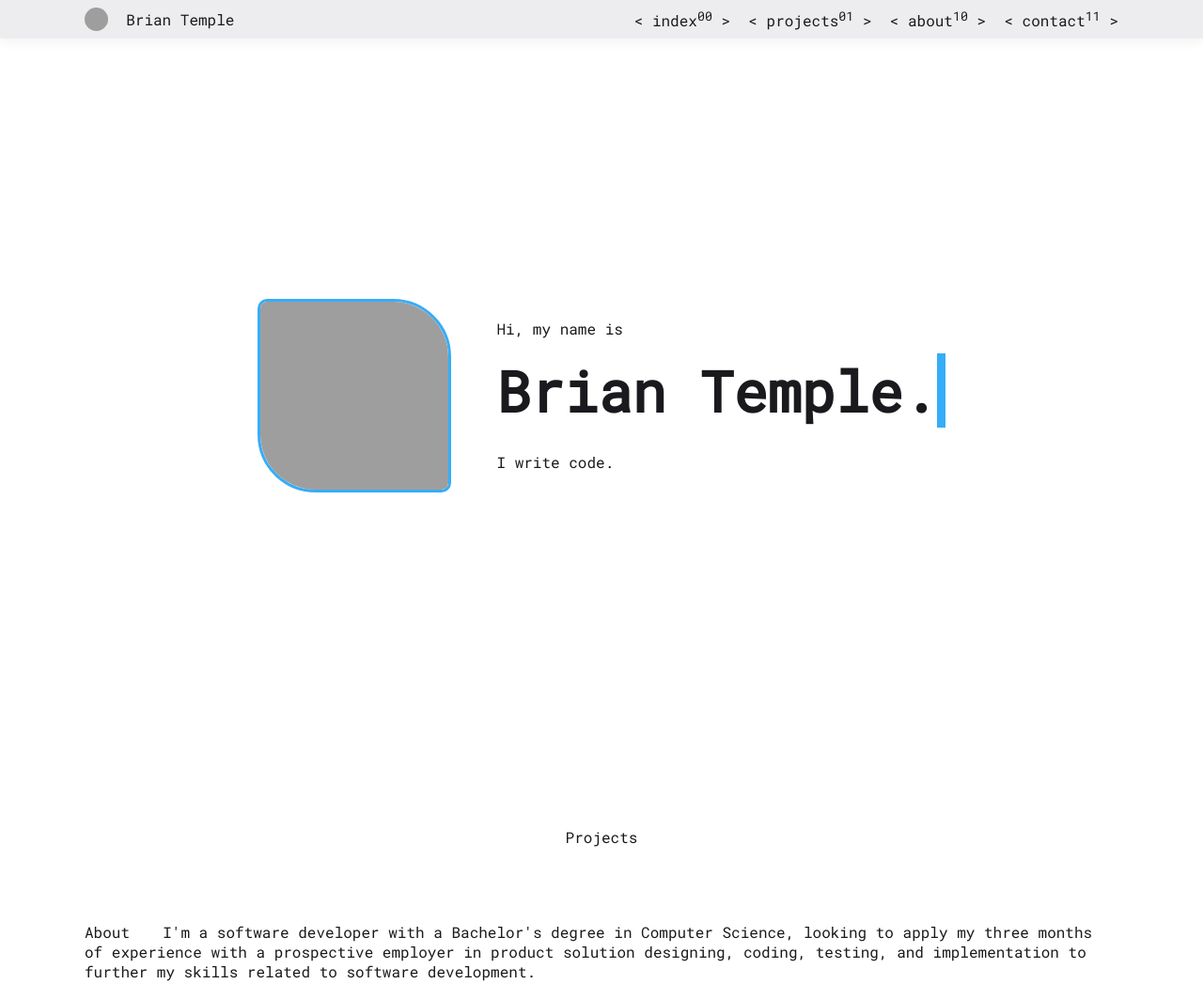
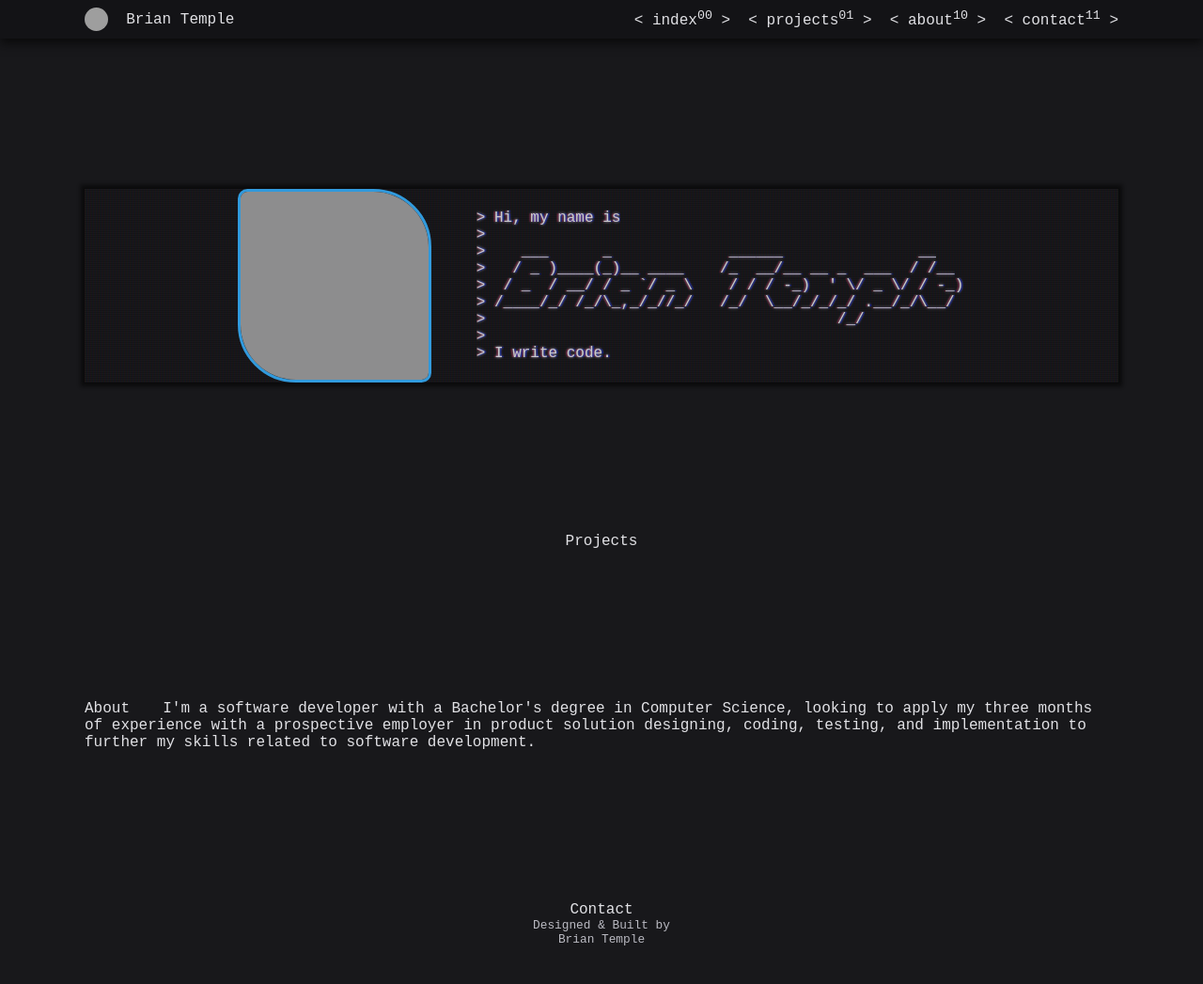
Before and after one commit to TempleBrianM/TempleBrianM.github.io, a plain HTML site: page index.html in a window 1280 px wide. Shown: the top 1047 px of the page at 94% size. After the commit the page ends 1007 px from the top, so only its background shows below. Drawn offline with Linux system fonts and the light colour scheme; grey boxes are pictures that could not be loaded.

Commit message:
Changed font, added CRT effect to intro, overhauled intro

```diff
--- a/index.html
+++ b/index.html
@@ -4,7 +4,7 @@
     <title>Brian Temple</title>
     <link rel="icon" href="icon.jpg">
     <link rel="stylesheet" href="styles/code-style.css">
-    <script src="scripts/index.js"></script>
+    <link rel="stylesheet" href="styles/crt-display.css">
 </head>
 <body>
 <header id="header">
@@ -35,38 +35,64 @@
     </div>
 </header>
 <main>
-    <section id="index">
+    <section class="crt" id="index">
         <div class="fader"
              style="--duration: 0.5s; --delay: 1.2s;">
             <img id="profile-picture"
                  src="images/Brian-Temple-Headshot.jpg"
                  alt="My Profile Image">
         </div>
-        <div class="intro-text">
-            <div class="typing-bounds">
+        <div class="typing-bounds">
                 <div>
-                    <p class="typing"
-                       style="--char: 14; --num-blink: 1; --delay: 0.2s;">
-                        Hi, my name is
+                    <p class="typing" style="--char: 16; --num-blink: 0; --delay-char: 0;">
+                        > Hi, my name is
                     </p>
                 </div>
                 <div>
-                    <h1 class="typing"
-                        id="title"
-                        style="--char: 13; --num-blink: infinite; --delay: 1.5s;">
-                        Brian Temple.
-                    </h1>
+                    <div>
+                    <p class="typing" style="--char: 2; --num-blink: 0; --delay-char: 16;">
+                        >&nbsp;
+                    </p>
+                    </div>
                 </div>
-            </div>
-            <div class="fader"
-                 style="--duration: 0.5s; --delay: 2.9s;">
-                <p class="intro">
-                    I write code.
-                </p>
+                <div>
+                    <p class="typing" style="--char: 51; --num-blink: 0; --delay-char: 18;">
+                        >&nbsp;&nbsp;&nbsp;&nbsp;___&nbsp;&nbsp;&nbsp;&nbsp;&nbsp;&nbsp;_&nbsp;&nbsp;&nbsp;&nbsp;&nbsp;&nbsp;&nbsp;&nbsp;&nbsp;&nbsp;&nbsp;&nbsp;&nbsp;______&nbsp;&nbsp;&nbsp;&nbsp;&nbsp;&nbsp;&nbsp;&nbsp;&nbsp;&nbsp;&nbsp;&nbsp;&nbsp;&nbsp;&nbsp;__<br>
+                    </p>
+                </div>
+                <div>
+                    <p class="typing" style="--char: 53; --num-blink: 0; --delay-char: 69;">
+                        >&nbsp;&nbsp;&nbsp;/&nbsp;_&nbsp;)____(_)__&nbsp;____&nbsp;&nbsp;&nbsp;&nbsp;/_&nbsp;&nbsp;__/__&nbsp;__&nbsp;_&nbsp;&nbsp;___&nbsp;&nbsp;/&nbsp;/__<br>
+                    </p>
+                </div>
+                <div>
+                    <p class="typing" style="--char: 54; --num-blink: 0; --delay-char: 122;">
+                        >&nbsp;&nbsp;/&nbsp;_&nbsp;&nbsp;/&nbsp;__/&nbsp;/&nbsp;_&nbsp;`/&nbsp;_&nbsp;\&nbsp;&nbsp;&nbsp;&nbsp;/&nbsp;/&nbsp;/&nbsp;-_)&nbsp;&nbsp;'&nbsp;\/&nbsp;_&nbsp;\/&nbsp;/&nbsp;-_)<br>
+                    </p>
+                </div>
+                <div>
+                    <p class="typing" style="--char: 53; --num-blink: 0; --delay-char: 176;">
+                        >&nbsp;/____/_/&nbsp;/_/\_,_/_//_/&nbsp;&nbsp;&nbsp;/_/&nbsp;&nbsp;\__/_/_/_/&nbsp;.__/_/\__/<br>
+                    </p>
+                </div>
+                <div>
+                    <p class="typing" style="--char: 43; --num-blink: 0; --delay-char: 229;">
+                        >&nbsp;&nbsp;&nbsp;&nbsp;&nbsp;&nbsp;&nbsp;&nbsp;&nbsp;&nbsp;&nbsp;&nbsp;&nbsp;&nbsp;&nbsp;&nbsp;&nbsp;&nbsp;&nbsp;&nbsp;&nbsp;&nbsp;&nbsp;&nbsp;&nbsp;&nbsp;&nbsp;&nbsp;&nbsp;&nbsp;&nbsp;&nbsp;&nbsp;&nbsp;&nbsp;&nbsp;&nbsp;&nbsp;&nbsp;/_/
+                    </p>
+                </div>
+                <div>
+                    <p class="typing" style="--char: 2; --num-blink: 0; --delay-char: 272;">
+                        >&nbsp;
+                    </p>
+                </div>
+                <div>
+                    <p class="typing" style="--char: 15; --num-blink: infinite; --delay-char: 274;">
+                        > I write code.
+                    </p>
+                </div>
             </div>
         </div>
     </section>
-        <script>setMinHeightIndex();</script>
     <section id="projects">
         Projects
     </section>
@@ -85,7 +111,7 @@
 <footer>
     <div id="footer-content">
         <div>
-            <p class="credit">Designed by<br>Brian Temple</p>
+            <p class="credit">Designed & Built by<br>Brian Temple</p>
         </div>
     </div>
 </footer>
--- a/scripts/index.js
+++ /dev/null
@@ -1,7 +0,0 @@
-// Uses the header's height to set a the index section's minimum height.
-function setMinHeightIndex() {
-    const INDEX = document.getElementById('index');
-    const HEADER = document.getElementById('header');
-
-    INDEX.style.minHeight = 'calc(100vh - ' + HEADER.offsetHeight + 'px)';
-}
--- a/styles/code-style.css
+++ b/styles/code-style.css
@@ -16,20 +16,22 @@
     --clr-accnt: hsl(203, 92%, 59%);
     --clr-accnt-click: hsl(203, 64%, 37%);
     --mn-mx-width: 1100px;
+    --second-per-char: 10ms;
 }
 
-@media (prefers-color-scheme: dark) {
+@media (prefers-color-scheme: light) {
     :root {
         color-scheme: dark;
-        --clr-bg: hsl(240, 6%, 10%);
-        --clr-hd:  hsla(240, 6%, 8%, 0.8);
-        --clr-hd-shdw: hsl(240, 6%, 4%);
-        --clr-txt: hsl(240, 6%, 89%);
-        --clr-txt-click: hsl(240, 6%, 60%);
-        --clr-txt-drk: hsl(240, 6%, 75%);
-        --clr-accnt: hsl(203, 92%, 59%);
-        --clr-accnt-click: hsl(203, 64%, 37%);
+        --clr-bg:           hsl(240, 6%, 10%);
+        --clr-hd:           hsla(240, 6%, 8%, 0.8);
+        --clr-hd-shdw:      hsl(240, 6%, 4%);
+        --clr-txt:          hsl(240, 6%, 89%);
+        --clr-txt-click:    hsl(240, 6%, 60%);
+        --clr-txt-drk:      hsl(240, 6%, 75%);
+        --clr-accnt:        hsl(203, 92%, 59%);
+        --clr-accnt-click:  hsl(203, 64%, 37%);
         --mn-mx-width: 1100px;
+        --second-per-char: 10ms;
     }
 }
 
@@ -37,7 +39,7 @@ body {
     background-color: var(--clr-bg);
     color: var(--clr-txt);
     display: flex;
-    font-family: "Roboto Mono";
+    font-family:monospace;
     font-size: 16px;
     flex-direction: column;
     margin: 0px;
@@ -76,7 +78,7 @@ main {
     display: flex;
     flex-direction: column;
     justify-content: center;
-    margin: auto;
+    margin: 0 auto;
     max-width: var(--mn-mx-width);
     width: 100%;
 }
@@ -88,12 +90,7 @@ main {
 section {
     display: flex;
     justify-content: center;
-    margin-top: 5em;
-    /*min-height: 100vh;*/
-}
-
-section:first-child {
-    margin-top: 0em;
+    margin-top: 10em;
 }
 
 .credit {
@@ -104,6 +101,14 @@ section:first-child {
     justify-content: center;
     margin: 0px;
     text-align: center;
+}
+
+.design {
+    height: 20em;
+    width: 100%;
+    background-color: var(--clr-bg);
+    border-radius: 2em;
+    background-image:  repeating-radial-gradient( circle at 0 0, transparent 0, var(--clr-bg) 50px ), repeating-linear-gradient( var(--clr-accnt), var(--clr-accnt) );
 }
 
 .fader {
@@ -141,13 +146,14 @@ section:first-child {
 
 .typing {
     animation:
-        type 1s steps(var(--char), end),
-        blinking 1s step-end var(--num-blink);
-    animation-delay: var(--delay);
+        type calc(var(--char) * var(--second-per-char)) steps(var(--char), end),
+        blinking 1s step-end calc(var(--char) * var(--second-per-char)) var(--num-blink);
+    animation-delay: calc(var(--delay-char) * var(--second-per-char));
     animation-fill-mode: backwards;
     border-right: .15em solid transparent;
     overflow: hidden;
     white-space: nowrap;
+    margin: 0;
 }
 
 .typing-bounds {
@@ -165,6 +171,9 @@ section:first-child {
 
 #index {
     align-items: center;
+    box-shadow: 0px 0px 4px 4px var(--clr-hd-shdw);
+    display: flex;
+    justify-content: center;
 }
 
 #header-content {
@@ -220,6 +229,7 @@ text-decoration: none;
 }
 
 @keyframes type {
-    0% { width: 0 }
-    100% { width: 100%  }
+    0% { width: 0; border-color: transparent;}
+    1% { border-color: var(--clr-accnt);}
+    100% { width: 100%; border-color: var(--clr-accnt);}
 }/**/
--- /dev/null
+++ b/styles/crt-display.css
@@ -0,0 +1,92 @@
+@keyframes textShadow {
+  0% {
+    opacity: 0.97861;
+    text-shadow: 0.4389924193300864px 0 1px rgba(0,30,255,0.5), -0.4389924193300864px 0 1px rgba(255,0,80,0.3), 0 0 3px;
+  }
+  5% {
+    opacity: 0.84769;
+    text-shadow: 0.7928974010788217px 0 1px rgba(0,30,255,0.5), -0.7928974010788217px 0 1px rgba(255,0,80,0.3), 0 0 3px;
+  }
+  10% {
+    opacity: 0.93604;
+    text-shadow: 0.02956275843481219px 0 1px rgba(0,30,255,0.5), -0.02956275843481219px 0 1px rgba(255,0,80,0.3), 0 0 3px;
+  }
+  15% {
+    opacity: 0.90626;
+    text-shadow: 0.40218538552878136px 0 1px rgba(0,30,255,0.5), -0.40218538552878136px 0 1px rgba(255,0,80,0.3), 0 0 3px;
+  }
+  20% {
+    opacity: 0.98128;
+    text-shadow: 1.4794037899852017px 0 1px rgba(0,30,255,0.5), -1.4794037899852017px 0 1px rgba(255,0,80,0.3), 0 0 3px;
+  }
+  25% {
+    opacity: 0.83891;
+    text-shadow: 1.6125630401149584px 0 1px rgba(0,30,255,0.5), -1.6125630401149584px 0 1px rgba(255,0,80,0.3), 0 0 3px;
+  }
+  30% {
+    opacity: 0.95583;
+    text-shadow: 0.7015590085143956px 0 1px rgba(0,30,255,0.5), -0.7015590085143956px 0 1px rgba(255,0,80,0.3), 0 0 3px;
+  }
+  35% {
+    opacity: 0.87807;
+    text-shadow: 1.896914047650351px 0 1px rgba(0,30,255,0.5), -1.896914047650351px 0 1px rgba(255,0,80,0.3), 0 0 3px;
+  }
+  40% {
+    opacity: 0.96559;
+    text-shadow: 1.870905614848819px 0 1px rgba(0,30,255,0.5), -1.870905614848819px 0 1px rgba(255,0,80,0.3), 0 0 3px;
+  }
+  45% {
+    opacity: 0.84693;
+    text-shadow: 2.231056963361899px 0 1px rgba(0,30,255,0.5), -2.231056963361899px 0 1px rgba(255,0,80,0.3), 0 0 3px;
+  }
+  50% {
+    opacity: 0.96019;
+    text-shadow: 0.08084290417898504px 0 1px rgba(0,30,255,0.5), -0.08084290417898504px 0 1px rgba(255,0,80,0.3), 0 0 3px;
+  }
+  55% {
+    opacity: 0.98594;
+    text-shadow: 2.3758461067427543px 0 1px rgba(0,30,255,0.5), -2.3758461067427543px 0 1px rgba(255,0,80,0.3), 0 0 3px;
+  }
+  60% {
+    opacity: 0.80313;
+    text-shadow: 2.202193051050636px 0 1px rgba(0,30,255,0.5), -2.202193051050636px 0 1px rgba(255,0,80,0.3), 0 0 3px;
+  }
+  65% {
+    opacity: 0.71988;
+    text-shadow: 0.8638780614874975px 0 1px rgba(0,30,255,0.5), -0.8638780614874975px 0 1px rgba(255,0,80,0.3), 0 0 3px;
+  }
+  70% {
+    opacity: 0.93455;
+    text-shadow: 0.48874025155497314px 0 1px rgba(0,30,255,0.5), -0.48874025155497314px 0 1px rgba(255,0,80,0.3), 0 0 3px;
+  }
+  75% {
+    opacity: 0.87288;
+    text-shadow: 1.8948491305757957px 0 1px rgba(0,30,255,0.5), -1.8948491305757957px 0 1px rgba(255,0,80,0.3), 0 0 3px;
+  }
+  80% {
+    opacity: 0.91428;
+    text-shadow: 0.0833037308038857px 0 1px rgba(0,30,255,0.5), -0.0833037308038857px 0 1px rgba(255,0,80,0.3), 0 0 3px;
+  }
+  85% {
+    opacity: 0.90419;
+    text-shadow: 0.09769827255241735px 0 1px rgba(0,30,255,0.5), -0.09769827255241735px 0 1px rgba(255,0,80,0.3), 0 0 3px;
+  }
+  90% {
+    opacity: 0.8003;
+    text-shadow: 1.443339761481782px 0 1px rgba(0,30,255,0.5), -1.443339761481782px 0 1px rgba(255,0,80,0.3), 0 0 3px;
+  }
+  95% {
+    opacity: 0.96108;
+    text-shadow: 2.1841838852799786px 0 1px rgba(0,30,255,0.5), -2.1841838852799786px 0 1px rgba(255,0,80,0.3), 0 0 3px;
+  }
+  100% {
+    opacity: 0.84387;
+    text-shadow: 0.6208764473832513px 0 1px rgba(0,30,255,0.5), -0.6208764473832513px 0 1px rgba(255,0,80,0.3), 0 0 3px;
+  }
+}
+.crt {
+  animation: textShadow 0.15s infinite;
+  background: linear-gradient(rgba(18, 16, 16, 0) 50%, rgba(0, 0, 0, 0.25) 50%), linear-gradient(90deg, rgba(255, 0, 0, 0.06), rgba(0, 255, 0, 0.02), rgba(0, 0, 255, 0.06));
+  background-size: 100% 2px, 3px 100%;
+  pointer-events: none;
+}
```
Also changed, not shown: 1 other file.
